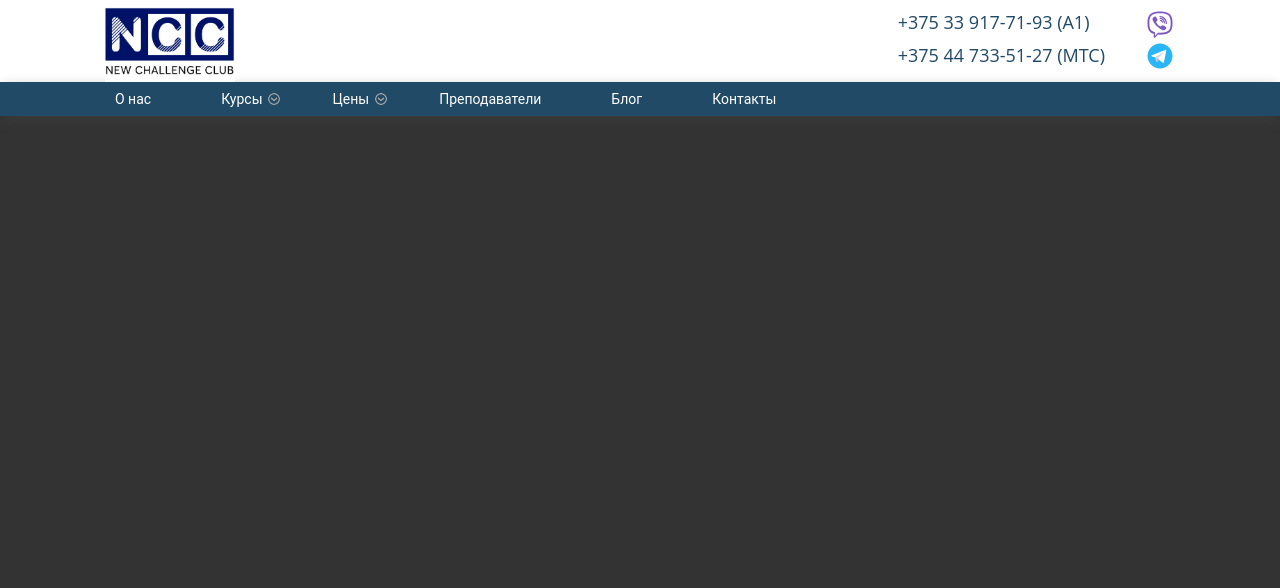
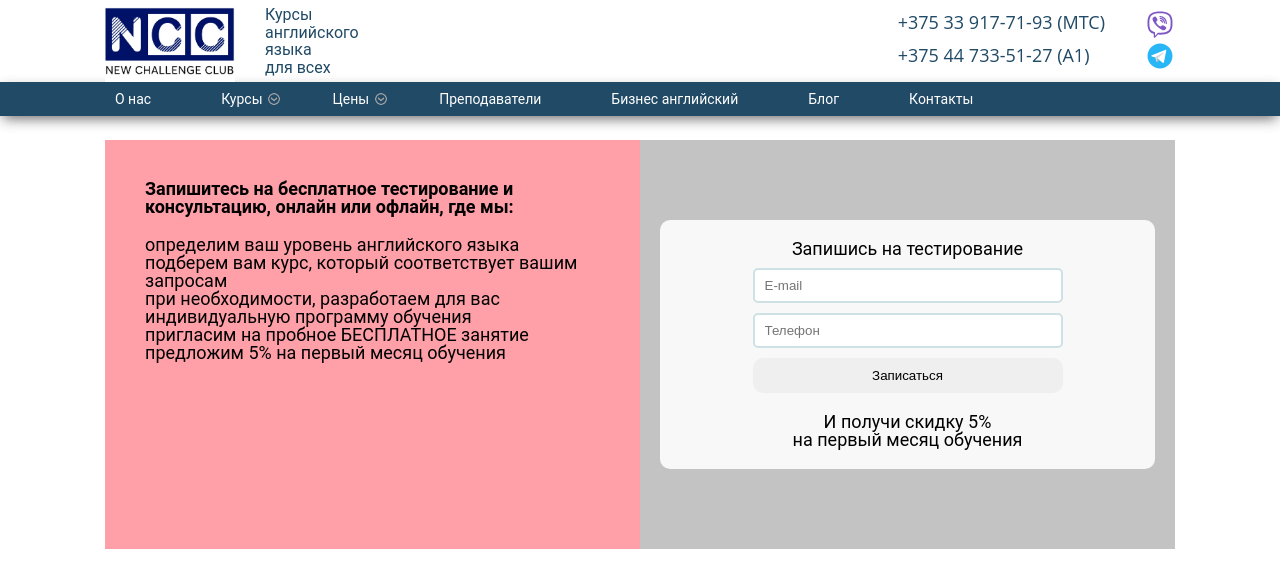
Before and after one commit to Evgen112227/english-school-site, a plain HTML site: page index.html in a window 1280 px wide. Shown: the top 588 px of the page. Drawn offline with Linux system fonts and the light colour scheme.

Commit message:
added second block

```diff
--- a/css/style.css
+++ b/css/style.css
@@ -46,15 +46,33 @@ html {
   font-size: 10px;
 }
 
+.main {
+  margin-top: 14rem;
+  color: aqua;
+}
+
+.visually-hidden {
+  position: absolute;
+  width: 1px;
+  height: 1px;
+  margin: -1px;
+  border: 0;
+  padding: 0;
+  white-space: nowrap;
+  -webkit-clip-path: inset(100%);
+          clip-path: inset(100%);
+  clip: rect(0 0 0 0);
+  overflow: hidden;
+}
+
 body {
   line-height: 1;
   color: #fff;
-  background-color: #333;
   font-family: "Roboto";
+  min-height: 300vh;
 }
 
 .wrapper {
-  min-height: 100%;
   overflow: hidden;
   display: -webkit-box;
   display: -ms-flexbox;
@@ -65,12 +83,6 @@ body {
           flex-direction: column;
 }
 
-.main {
-  -webkit-box-flex: 1;
-      -ms-flex-positive: 1;
-          flex-grow: 1;
-}
-
 [class*=_container] {
   max-width: 110rem;
   min-width: 32rem;
@@ -79,6 +91,10 @@ body {
 }
 
 .header {
+  position: fixed;
+  z-index: 999;
+  top: 0;
+  width: 100%;
   background-color: #fff;
 }
 .header__top {
@@ -88,6 +104,12 @@ body {
   -webkit-box-align: center;
       -ms-flex-align: center;
           align-items: center;
+}
+.header__text {
+  font-size: 1.6rem;
+  color: #204a66;
+  margin-right: auto;
+  line-height: 1.1;
 }
 .header__tel {
   font-family: "Open Sans", sans-serif;
@@ -155,7 +177,7 @@ body {
           flex-direction: column;
   width: 13rem;
   height: 100%;
-  margin-right: auto;
+  margin-right: 3rem;
 }
 
 .submenu .header__link:after {
@@ -180,6 +202,13 @@ body {
   left: -1.5rem;
   background: #204a66;
   min-width: 14rem;
+  border-radius: 0 0 4px 4px;
+}
+.submenu__item:hover {
+  background: #324158;
+}
+.submenu__item:not(:last-child) {
+  border-bottom: 1px solid #000;
 }
 .submenu__link {
   display: block;
@@ -188,5 +217,71 @@ body {
   font-size: 1.2rem;
   color: #fff;
   min-width: 10rem;
-  border-bottom: 1px solid #000;
 }
+
+.about {
+  font-size: 1.8rem;
+  color: #000;
+  background-color: #fff;
+}
+.about__wrapper {
+  display: -webkit-box;
+  display: -ms-flexbox;
+  display: flex;
+}
+.about__list {
+  margin-top: 2rem;
+}
+.about__text {
+  padding: 4rem;
+  -webkit-box-flex: 1;
+      -ms-flex: 1 1 50%;
+          flex: 1 1 50%;
+  background-color: rgb(255, 160, 168);
+}
+.about__form {
+  background-color: rgb(195, 195, 195);
+  -webkit-box-flex: 1;
+      -ms-flex: 1 1 50%;
+          flex: 1 1 50%;
+  padding: 8rem 2rem;
+}
+
+.form__wrapper {
+  border-radius: 10px;
+  padding: 2rem;
+  background-color: rgb(248, 248, 248);
+}
+.form__discount {
+  text-align: center;
+  margin-top: 1rem;
+}
+.form__content {
+  padding: 1rem;
+  display: -webkit-box;
+  display: -ms-flexbox;
+  display: flex;
+  -webkit-box-orient: vertical;
+  -webkit-box-direction: normal;
+      -ms-flex-direction: column;
+          flex-direction: column;
+}
+.form__email, .form__tel {
+  border: 2px solid #cee1e5;
+  border-radius: 5px;
+  padding: 8px 10px;
+  width: 310px;
+  color: #575757;
+  margin: 0 auto;
+  margin-bottom: 1rem;
+  outline: 0;
+}
+.form__agree {
+  width: 310px;
+  margin: 0 auto;
+  padding: 1rem;
+  border-radius: 10px;
+}
+.form__text {
+  text-align: center;
+}
--- a/index.html
+++ b/index.html
@@ -13,9 +13,10 @@
 				<a class="logo" href="index.html">
 					<img class="logo__image" src="img/logo1.jpg" alt="логотип сайта" />
 				</a>
+				<p class="header__text">Курсы<br />английского<br />языка<br />для всех</p>
 				<div class="header__additional-info">
-					<a class="header__tel" href="tel:+375 33 917-71-93">+375 33 917-71-93 (A1)</a>
-					<a class="header__tel" href="tel:+375 44 733-51-27">+375 44 733-51-27 (MTC)</a>
+					<a class="header__tel" href="tel:+375 33 917-71-93">+375 33 917-71-93 (MTC)</a>
+					<a class="header__tel" href="tel:+375 44 733-51-27">+375 44 733-51-27 (A1)</a>
 				</div>
 				<div class="header__socials">
 					<a class="header__viber" href="viber://chat?number=%2B375339177193" target="_blank" rel="nofollow">
@@ -41,7 +42,7 @@
 						</span>
 					</a>
 
-					<a class="header__telegram" href="" target="_blank" rel="nofollow">
+					<a class="header__telegram" href="https://t.me/+375447335127" target="_blank" rel="nofollow">
 						<span>
 							<svg xmlns="http://www.w3.org/2000/svg" viewBox="0 0 48 48" width="30px" height="30px">
 								<path fill="#29b6f6" d="M24,4C13,4,4,13,4,24s9,20,20,20s20-9,20-20S35,4,24,4z" />
@@ -85,6 +86,9 @@
 							<a class="header__link" href="">Преподаватели</a>
 						</li>
 						<li class="header__item">
+							<a class="header__link" href="">Бизнес английский</a>
+						</li>
+						<li class="header__item">
 							<a class="header__link" href="">Блог</a>
 						</li>
 						<li class="header__item">
@@ -94,7 +98,43 @@
 				</nav>
 			</div>
 		</header>
-		<main class="main"></main>
+		<main class="main">
+			<h1 class="visually-hidden">Сайт английского языка "New Challenge club"</h1>
+			<section class="about">
+				<h2 class="visually-hidden">О нас</h2>
+				<div class="about__wrapper _container">
+					<div class="about__text">
+						<strong class="about__strong">
+							Запишитесь на бесплатное тестирование и консультацию, онлайн или офлайн, где мы:</strong
+						>
+						<ol class="about__list">
+							<li class="about__item">определим ваш уровень английского языка</li>
+							<li class="about__item">подберем вам курс, который соответствует вашим запросам</li>
+							<li class="about__item">при необходимости, разработаем для вас индивидуальную программу обучения</li>
+							<li class="about__item">пригласим на пробное БЕСПЛАТНОЕ занятие</li>
+							<li class="about__item">предложим 5% на первый месяц обучения</li>
+						</ol>
+					</div>
+					<div class="about__form form">
+						<div class="form__wrapper">
+							<p class="form__text">Запишись на тестирование</p>
+
+							<form method="post" action="">
+								<div class="form__content">
+									<input class="form__email" type="email" name="email" placeholder="E-mail" required />
+									<input class="form__tel" type="tel" name="phone" placeholder="Телефон" required />
+									<input class="form__agree" type="submit" name="submit" value="Записаться" />
+								</div>
+							</form>
+							<div class="form__discount">
+								<p>И получи скидку 5% <br />на первый месяц обучения</p>
+							</div>
+						</div>
+					</div>
+				</div>
+			</section>
+			<section class="needs"></section>
+		</main>
 		<footer class="footer"></footer>
 	</body>
 </html>
```
Also changed, not shown: 1 other file.
